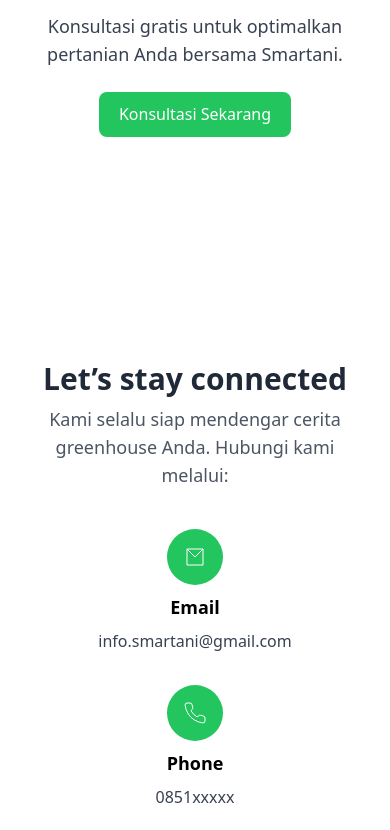
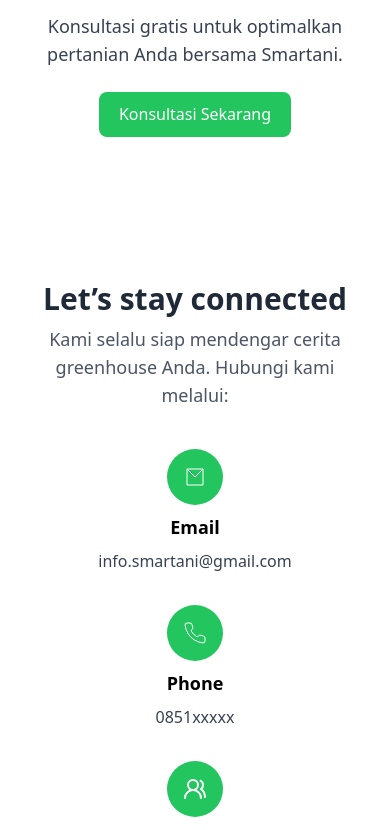
Before and after one commit to DestianArdanAlfatanu/Smartani, a React (Vite) app: page /form in a window 390 px wide. Shown: the part 6240-7070 px from the top of the page. Built offline with nearby package versions, Linux system fonts and the light colour scheme.

Commit message:
Bismillah Responsive Final

```diff
--- a/src/App.jsx
+++ b/src/App.jsx
@@ -551,9 +551,9 @@
       </section>
 
       {/* Contact Section */}
-      <section id="contact" className="py-20 bg-white relative overflow-hidden text-center">
+      <section id="contact" className="py-20 -mt-20 bg-white relative overflow-hidden text-center">
         <div className="w-full max-w-[1800px] mx-auto px-4 sm:px-6 md:px-8 lg:px-12 xl:px-20 space-y-10">
-        <span className="badge badge-success text-white mb-10 px-4 py-4 rounded-2xl">Contact Us</span>
+        <span className="badge badge-success text-white px-4 py-4 rounded-2xl">Contact Us</span>
         <div className="container mx-auto px-4 max-w-6xl space-y-10">
 
           {/* Judul & Subjudul */}
```
